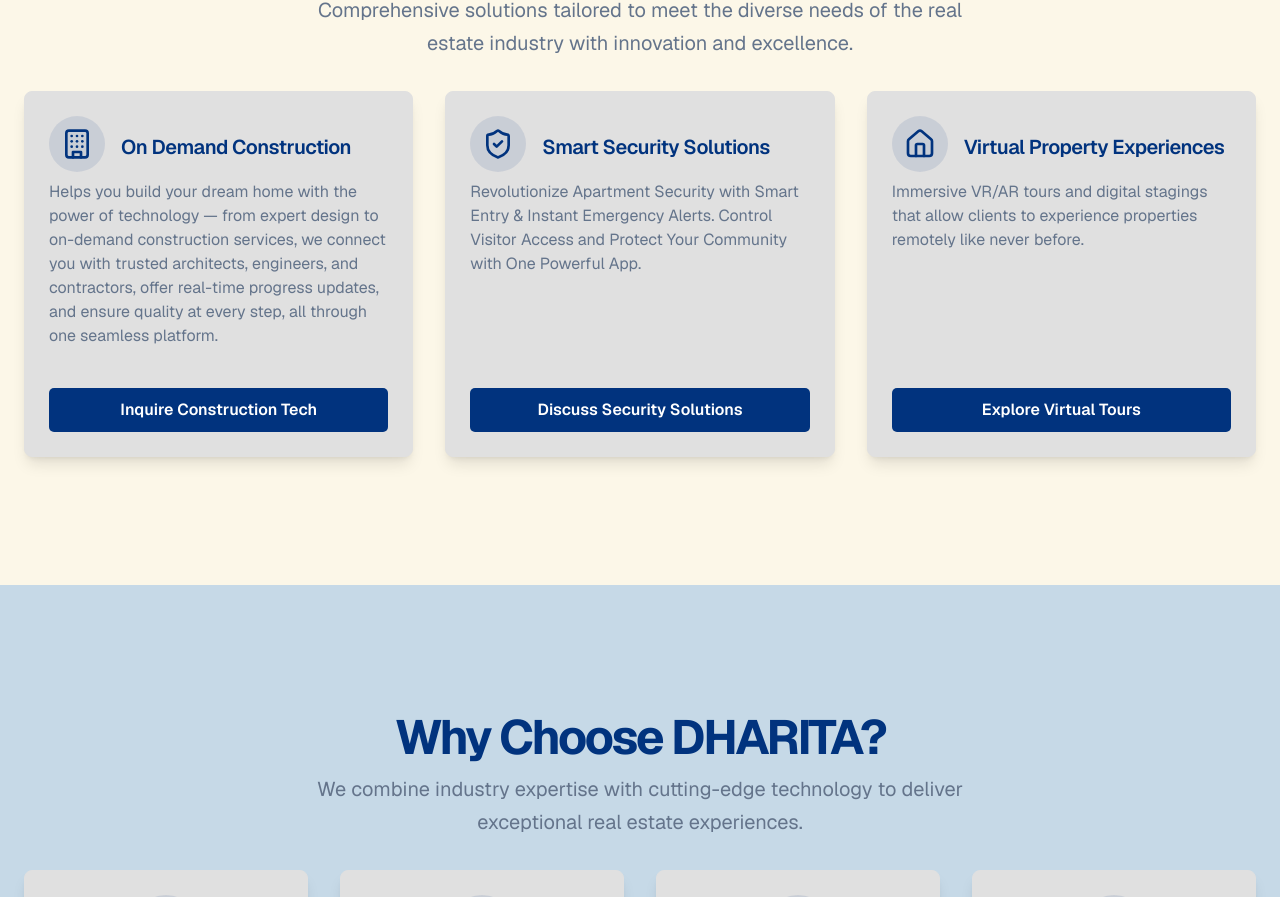
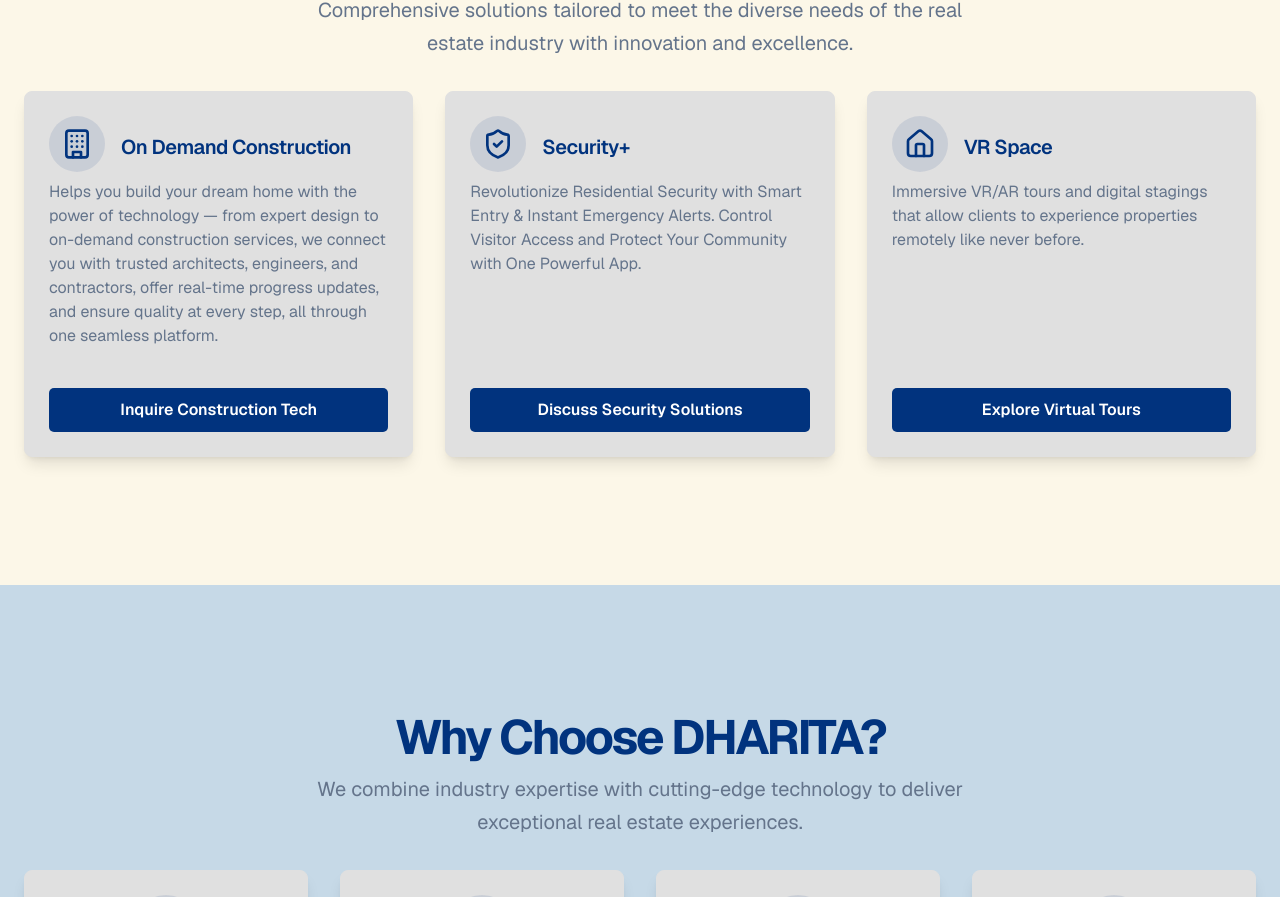
Before and after one commit to manyay21/DHARITA--21, a Next.js app: page / in a window 1280 px wide. Shown: the part 849-1746 px from the top of the page. Built offline with nearby package versions, Linux system fonts and the light colour scheme.

Commit message:
Updated color scheme and modified service section content

```diff
--- a/src/app/globals.css
+++ b/src/app/globals.css
@@ -8,7 +8,7 @@
 
 @layer base {
   :root {
-    --background: 43 78% 95%; /* #fcf7ea light beige */
+    --background: 43 78% 95%; /* #fdfbf3 floral white */
     --foreground: 222.2 84% 4.9%; /* Default dark text */
 
     --card: 0 0% 88%; /* #e0e0e0 soft gray for card background */
@@ -108,8 +108,10 @@
   body {
     @apply text-foreground;
     background-color: hsl(var(--background));
-    background-image:
-      linear-gradient(hsl(var(--border)) 0.5px, transparent 0.5px),
+    background-image: linear-gradient(
+        hsl(var(--border)) 0.5px,
+        transparent 0.5px
+      ),
       linear-gradient(to right, hsl(var(--border)) 0.5px, transparent 0.5px);
     background-size: 15px 15px; /* Closer grid cells for subtle grid pattern */
   }
--- a/src/components/landing/ServicesSection.tsx
+++ b/src/components/landing/ServicesSection.tsx
@@ -1,24 +1,27 @@
-import { ServiceCard } from './ServiceCard';
-import { Building, ShieldCheck, HomeIcon } from 'lucide-react'; // Using HomeIcon as a proxy for virtual property
+import { ServiceCard } from "./ServiceCard";
+import { Building, ShieldCheck, HomeIcon } from "lucide-react"; // Using HomeIcon as a proxy for virtual property
 
 const services = [
   {
     icon: Building,
-    title: 'On Demand Construction',
-    description: 'Helps you build your dream home with the power of technology — from expert design to on-demand construction services, we connect you with trusted architects, engineers, and contractors, offer real-time progress updates, and ensure quality at every step, all through one seamless platform.',
-    ctaLabel: 'Inquire Construction Tech',
+    title: "On Demand Construction",
+    description:
+      "Helps you build your dream home with the power of technology — from expert design to on-demand construction services, we connect you with trusted architects, engineers, and contractors, offer real-time progress updates, and ensure quality at every step, all through one seamless platform.",
+    ctaLabel: "Inquire Construction Tech",
   },
   {
     icon: ShieldCheck,
-    title: 'Smart Security Solutions',
-    description: 'Revolutionize Apartment Security with Smart Entry & Instant Emergency Alerts. Control Visitor Access and Protect Your Community with One Powerful App.',
-    ctaLabel: 'Discuss Security Solutions',
+    title: "Security+",
+    description:
+      "Revolutionize Residential Security with Smart Entry & Instant Emergency Alerts. Control Visitor Access and Protect Your Community with One Powerful App.",
+    ctaLabel: "Discuss Security Solutions",
   },
   {
     icon: HomeIcon,
-    title: 'Virtual Property Experiences',
-    description: 'Immersive VR/AR tours and digital stagings that allow clients to experience properties remotely like never before.',
-    ctaLabel: 'Explore Virtual Tours',
+    title: "VR Space",
+    description:
+      "Immersive VR/AR tours and digital stagings that allow clients to experience properties remotely like never before.",
+    ctaLabel: "Explore Virtual Tours",
   },
 ];
 
@@ -28,14 +31,18 @@
 
 export function ServicesSection({ onOpenContactModal }: ServicesSectionProps) {
   return (
-    <section id="services" className="w-full py-12 md:py-24 lg:py-32 bg-background">
+    <section
+      id="services"
+      className="w-full py-12 md:py-24 lg:py-32 bg-background"
+    >
       <div className="container mx-auto px-4 md:px-6 space-y-8">
         <div className="text-center space-y-3">
           <h2 className="text-3xl font-bold tracking-tighter sm:text-4xl md:text-5xl text-primary">
             Our Premium Services
           </h2>
           <p className="mx-auto max-w-[700px] text-muted-foreground md:text-xl/relaxed lg:text-base/relaxed xl:text-xl/relaxed">
-            Comprehensive solutions tailored to meet the diverse needs of the real estate industry with innovation and excellence.
+            Comprehensive solutions tailored to meet the diverse needs of the
+            real estate industry with innovation and excellence.
           </p>
         </div>
         <div className="grid grid-cols-1 md:grid-cols-2 lg:grid-cols-3 gap-8">
```
